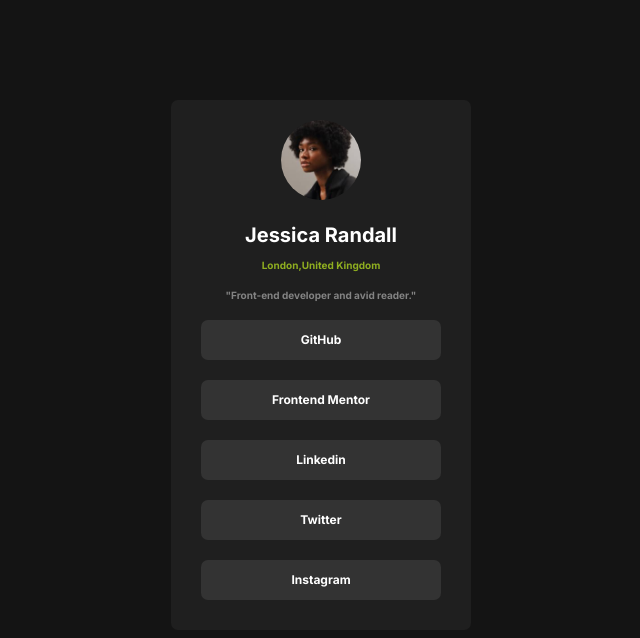
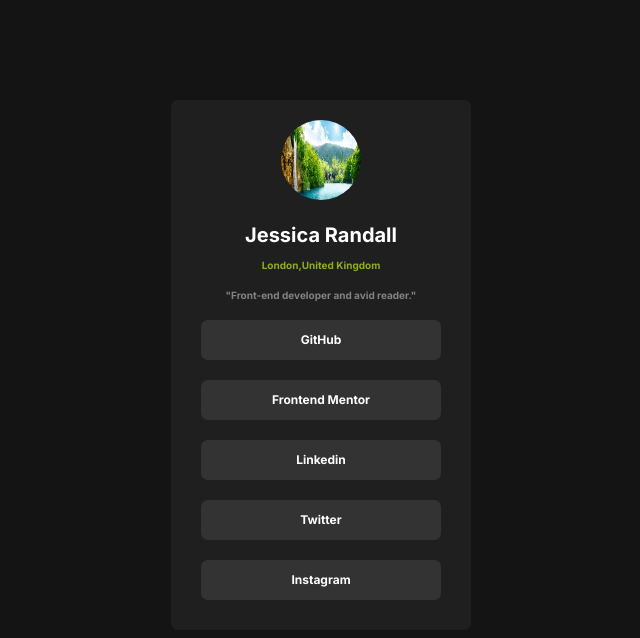
Before and after one commit to omar-elbashary/Jessica-Randall-Profile, a plain HTML site: page index.html in a window 1280 px wide. Shown: the whole page, without its empty margins (319-959 px from the left). Drawn offline with Linux system fonts and the light colour scheme.

Commit message:
Update index.html

```diff
--- a/index.html
+++ b/index.html
@@ -22,7 +22,7 @@
       <div class="image-container">
         <img
           class="Jessica-image"
-          src="assets/images/avatar-jessica.jpeg"
+          src="assets/images/OIP.jpeg"
           alt=""
         />
       </div>
```
